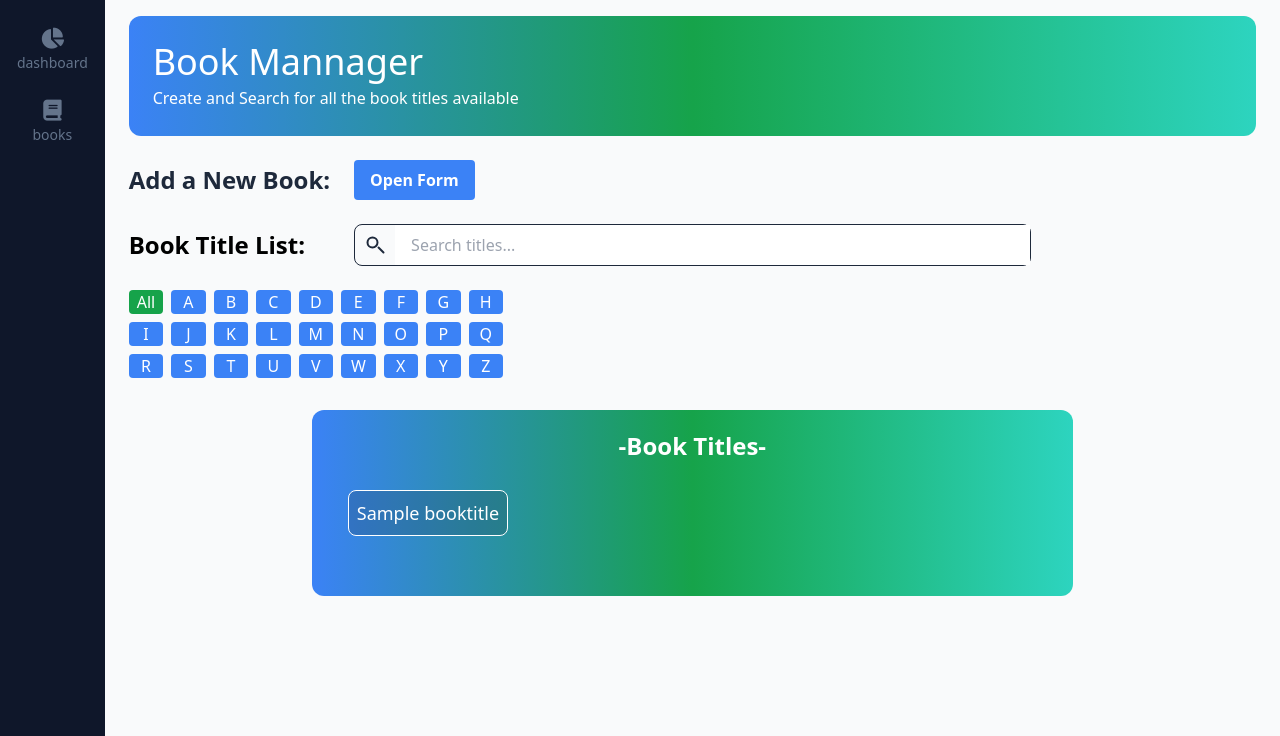
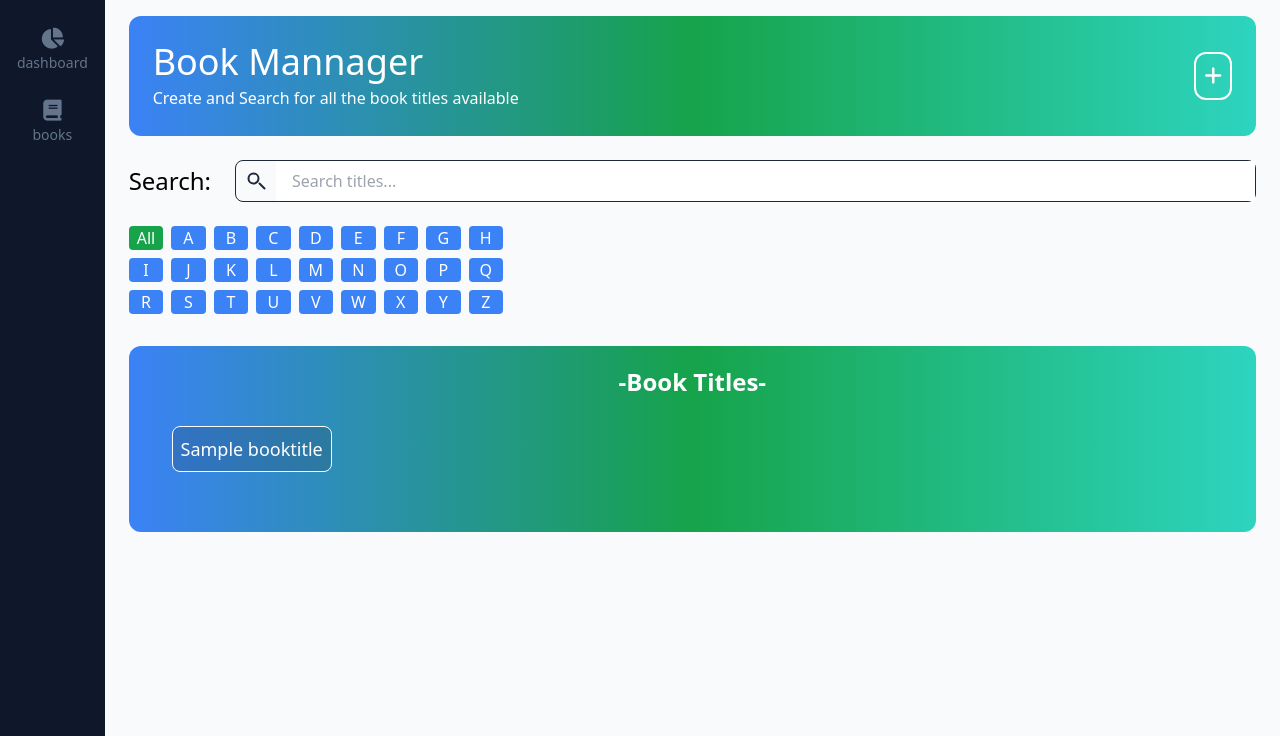
Before and after one commit to GCacho/FullStack-DjangoReactViteTailwindPostgre, a Django app: page /books/ in a window 1280 px wide. Shown: the part 64-800 px from the top of the page. Run offline with Django 4.2, Linux system fonts and the light colour scheme; tables that the repository leaves empty hold one stand-in row (values such as "Sample post"); some libraries are stand-ins or nearby versions.

Commit message:
form button moved to a different position

```diff
--- a/src/books/templates/books/main.html
+++ b/src/books/templates/books/main.html
@@ -6,8 +6,6 @@
 {% block title %}book title list{% endblock title %}
 
 {% block content %}
-
-    {% include "components/header.html" with title="Book Mannager" description="Create and Search for all the book titles available" %}
 
     {% comment %} Alerta de confirmacion en creacion del formulario {% endcomment %}
     {% if messages %}
@@ -20,12 +18,8 @@
         {% endfor %}
     {% endif %}
 
-    <div class="flex flex-col items-center justify-center lg:justify-start lg:flex-row mb-6 w-full">
-        <h3 class="text-slate-800 dark:text-gray-50 text-2xl font-bold rounded-lg lg:w-1/5 mb-6 lg:mb-0">Add a New Book:</h3>
-        <button id="openModalButton" class="bg-blue-500 text-white font-bold py-2 px-4 rounded">
-            Open Form
-        </button>
-    </div>
+
+    {% include "components/header.html" with title="Book Mannager" description="Create and Search for all the book titles available" if_form_available=True icon="<i class='fa-solid fa-plus'></i>" %}
 
     <div id="myModal" class="hidden">
         <div class="flex fixed inset-0 bg-gray-600 bg-opacity-90 items-center justify-center">
@@ -54,8 +48,8 @@
 
         <!-- Contenedor para la Barra de Búsqueda -->
         <div class="flex flex-col items-center justify-center lg:justify-start lg:flex-row mb-6 w-full">
-            <h3 class="text-2xl font-bold rounded-lg lg:w-1/5 mb-6 lg:mb-0">Book Title List:</h3>
-            <div class="flex items-center border border-slate-800 dark:border-white bg-transparent rounded-lg lg:w-3/5">
+            <h3 class="text-2xl rounded-lg lg:mr-6 mb-6 lg:mb-0">Search:</h3>
+            <div class="flex items-center border border-slate-800 dark:border-white bg-transparent rounded-lg w-full">
                 <span class="px-2">
                     <svg class="w-6 h-6 text-slate-800 dark:text-slate-100" fill="none" stroke="currentColor" viewBox="0 0 24 24" xmlns="http://www.w3.org/2000/svg">
                         <path stroke-linecap="round" stroke-linejoin="round" stroke-width="2" d="M15.5 14.5l5 5-5-5zm-6 0a5 5 0 115-5 5 5 0 01-5 5z"></path>
@@ -80,13 +74,13 @@
             </div>
         </div>
 
-        <div class="flex flex-col items-center justify-center mb-6">
+        <div class="flex flex-col mb-6 w-full">
             <div class="bg-gradient-to-r from-blue-500 via-green-600 to-teal-400 text-white dark:bg-gradient-to-r dark:from-indigo-600 dark:via-purple-600 dark:to-pink-600 dark:text-white rounded-xl p-5">
                 {% if qs %}
                     <h3 class="text-2xl font-bold rounded-lg mb-3 text-center text-white">-Book Titles-</h3>
                     <div class="flex flex-col items-center justify-center lg:flex-row mb-6 w-full">
-                        <ul class="grid grid-cols-1  sm:grid-cols-3 md:grid-cols-4 gap-4 bg-transparent borderrounded-lg p-4">
-                            {% for elmnt in qs|slice:":32" %}
+                        <ul class="grid grid-cols-1 sm:grid-cols-2 md:grid-cols-3 lg:grid-cols-6 gap-4 bg-transparent borderrounded-lg p-4">
+                            {% for elmnt in qs|slice:":36" %}
                                 <li class="book-item border bg-slate-800/20 hover:bg-purple-600 dark:hover:bg-green-600 border-white rounded-lg p-2 flex justify-center items-center">
                                     <a href="{{ elmnt.get_absolute_url }}" class="text-lg text-white text-center">
                                         {{ elmnt.title|capfirst }}
--- a/src/templates/components/alert.html
+++ b/src/templates/components/alert.html
@@ -1,7 +1,7 @@
 {% if is_info %}
-    <div class="relative flex-col mb-3 mt-6 border bg-sky-200 border-sky-700 text-sky-700 px-4 py-3 rounded-lg lg:ml-6 md:ml-6" role="alert">
+    <div class="relative flex-col mb-3 border bg-sky-200 border-sky-700 text-sky-700 px-4 py-3 rounded-lg" role="alert">
 {% else %}
-    <div class="relative flex-col mb-3 mt-6 border bg-pink-200 border-red-700 text-red-700 px-4 py-3 rounded-lg lg:ml-6 md:ml-6" role="alert">
+    <div class="relative flex-col mb-3 border bg-pink-200 border-red-700 text-red-700 px-4 py-3 rounded-lg" role="alert">
 {% endif %}
         <button class="absolute top-0 right-0 mt-2 mr-2 text-2xl font-semibold leading-none" onclick="this.parentElement.style.display='none';">&times;</button>
         <div class="text-2x1">{{ title }}</div>
--- a/src/templates/components/header.html
+++ b/src/templates/components/header.html
@@ -1,9 +1,13 @@
 <div class="bg-gradient-to-r from-blue-500 via-green-600 to-teal-400 text-white dark:bg-gradient-to-r dark:from-indigo-600 dark:via-purple-600 dark:to-pink-600 dark:text-white rounded-xl mb-6 h-[120px] flex justify-between items-center px-6">
     <div class="flex-col">
-        <div class="text-4xl"><h1>{{ title }}</h1></div>
-        <div class="text-md mt-1"><h2>{{ description }}</h2></div>
+        <div><h1 class="text-3xl sm:text-4xl">{{ title }}</h1></div>
+        <div><h2 class="text-md mt-1">{{ description }}</h2></div>
     </div>
     <div>
-        <!-- Buttoms Here -->
+        {% if if_form_available %}
+            <div>
+                <button class="bg-transparent border-2 border-white text-white hover:bg-white hover:text-slate-900 hover:border-white p-2 rounded-xl text-xl" id="openModalButton">{{ icon }}</button>
+            </div>
+        {% endif %}
     </div>
 </div>
```
